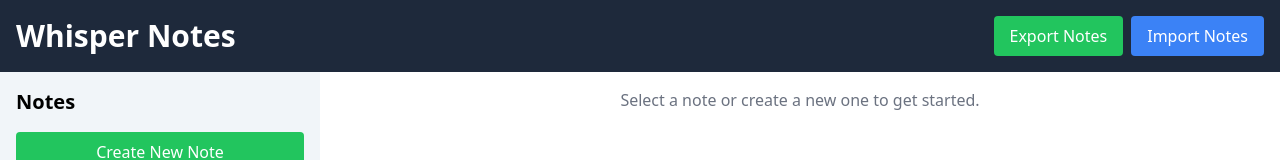
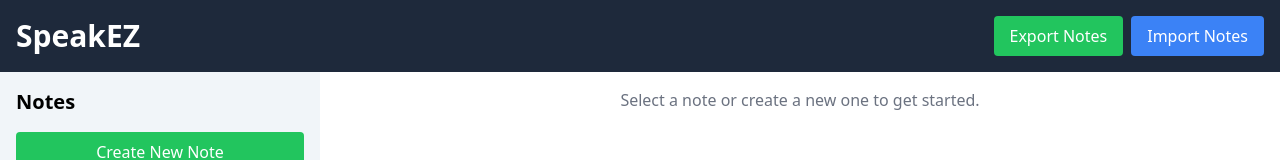
Before and after one commit to psimyn/say, a React (Vite) app: page / in a window 1280 px wide. Shown: the top 160 px of the page. Built offline with nearby package versions, Linux system fonts and the light colour scheme; no server answers.

Commit message:
Update app name

```diff
--- a/src/App.tsx
+++ b/src/App.tsx
@@ -149,7 +149,7 @@ function App() {
         <div className='flex flex-col min-h-screen'>
             <header className='bg-slate-800 text-white p-4'>
                 <div className="flex justify-between items-center">
-                    <h1 className='text-3xl font-bold'>Whisper Notes</h1>
+                    <h1 className='text-3xl font-bold'>SpeakEZ</h1>
                     <div className="flex gap-2">
                         <button
                             onClick={() => {
@@ -157,7 +157,7 @@ function App() {
                                 const url = URL.createObjectURL(notesBlob);
                                 const a = document.createElement('a');
                                 a.href = url;
-                                a.download = 'whisper-notes-export.json';
+                                a.download = 'speakez-notes-export.json';
                                 document.body.appendChild(a);
                                 a.click();
                                 document.body.removeChild(a);
```
Also changed, not shown: public/manifest.json.
